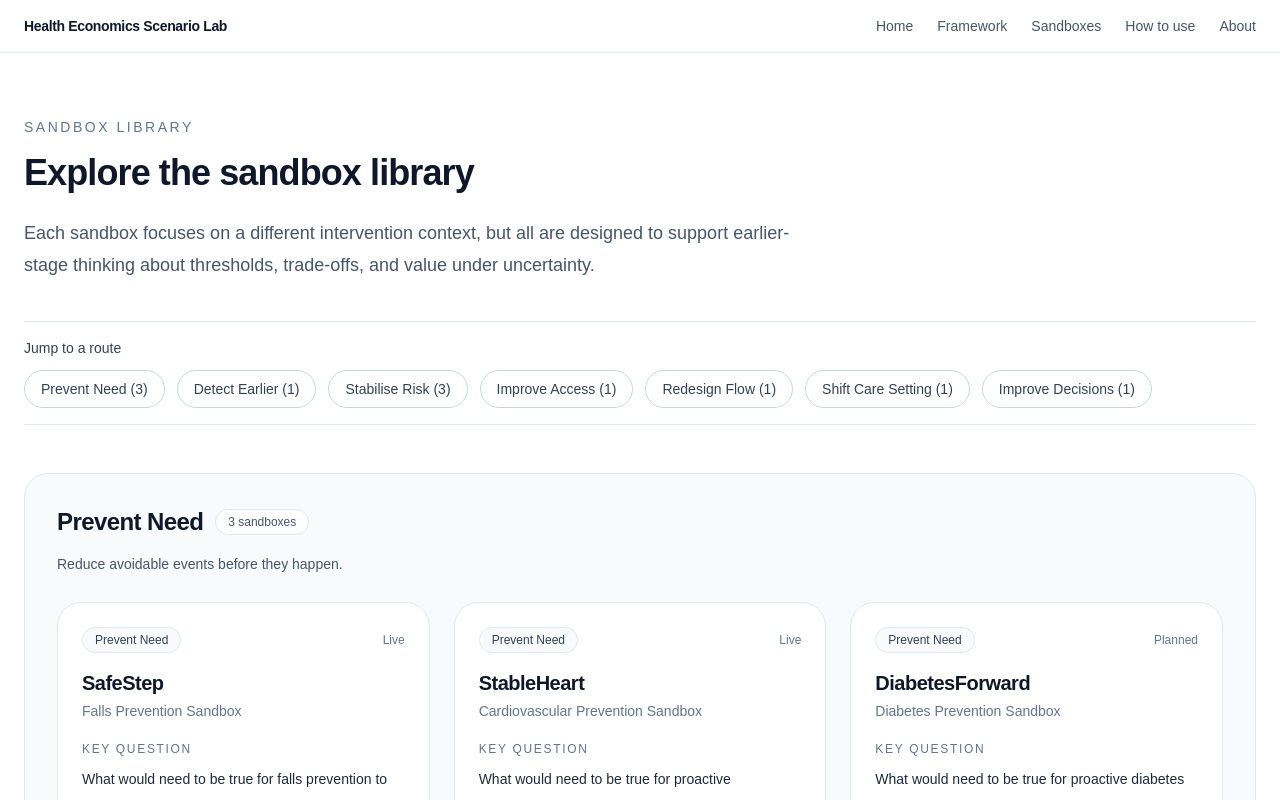
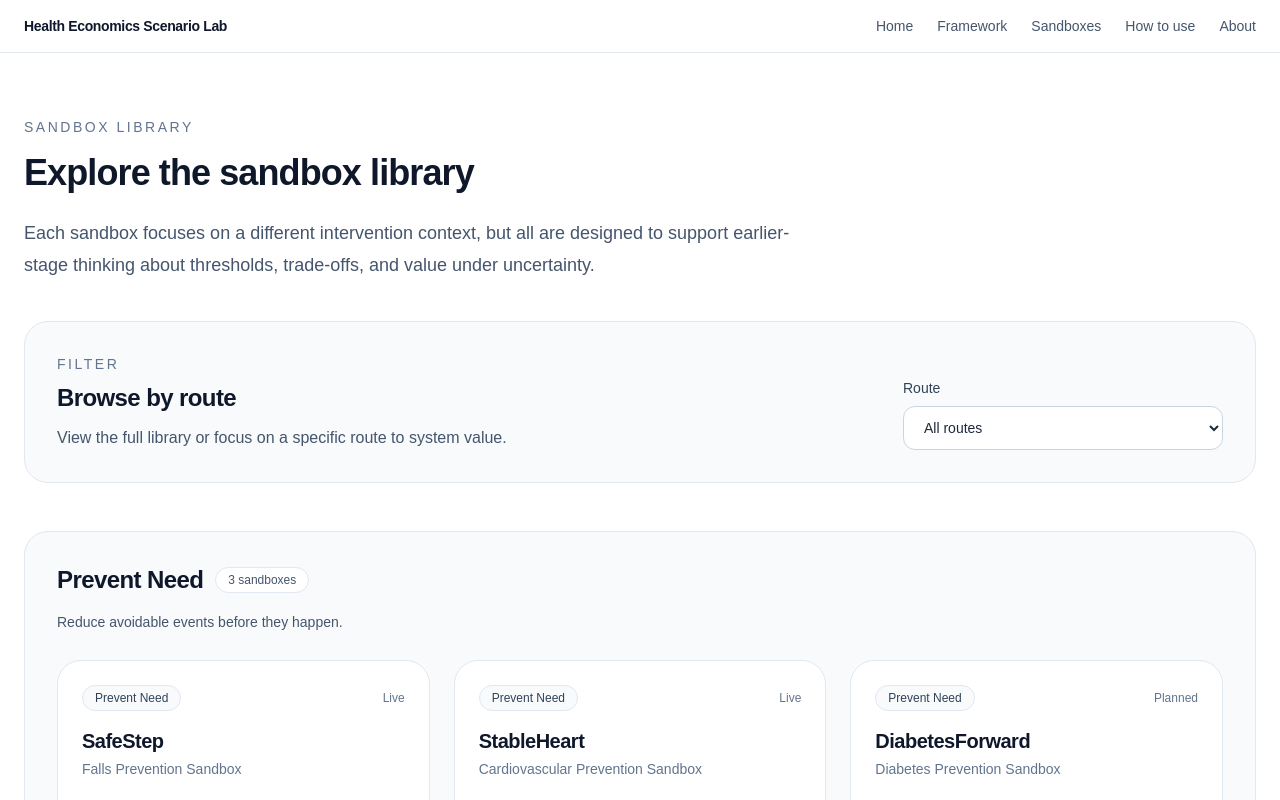
Before and after one commit to olivercareyncl/health-economics-scenario-lab, a Next.js app in the folder site/: page /sandboxes in a window 1280 px wide. Shown: the top 800 px of the page. Built offline with nearby package versions, Linux system fonts and the light colour scheme.

Commit message:
Update page.tsx

```diff
--- a/site/src/app/sandboxes/page.tsx
+++ b/site/src/app/sandboxes/page.tsx
@@ -1,6 +1,6 @@
 "use client";
 
-import { useMemo } from "react";
+import { useMemo, useState } from "react";
 import SandboxCard from "@/components/sandbox-card";
 import { apps } from "@/data/apps";
 
@@ -15,54 +15,87 @@ const routeOrder = [
 ] as const;
 
 type RouteName = (typeof routeOrder)[number];
+type FilterValue = "All routes" | RouteName;
 
 export default function SandboxesPage() {
+  const [selectedRoute, setSelectedRoute] =
+    useState<FilterValue>("All routes");
+
   const groupedApps = useMemo(() => {
-    return routeOrder
+    const groups = routeOrder
       .map((route) => ({
         route,
         apps: apps.filter((app) => app.category === route),
       }))
       .filter((group) => group.apps.length > 0);
-  }, []);
+
+    if (selectedRoute === "All routes") {
+      return groups;
+    }
+
+    return groups.filter((group) => group.route === selectedRoute);
+  }, [selectedRoute]);
 
   return (
-    <div className="mx-auto max-w-7xl px-6 py-16">
+    <div className="mx-auto max-w-7xl px-4 py-12 sm:px-6 md:py-16">
       <p className="text-sm font-medium uppercase tracking-[0.18em] text-slate-500">
         Sandbox library
       </p>
-      <h1 className="mt-4 text-4xl font-semibold tracking-tight">
+      <h1 className="mt-4 text-3xl font-semibold tracking-tight md:text-4xl">
         Explore the sandbox library
       </h1>
-      <p className="mt-6 max-w-3xl text-lg leading-8 text-slate-600">
+      <p className="mt-6 max-w-3xl text-base leading-8 text-slate-600 md:text-lg">
         Each sandbox focuses on a different intervention context, but all are
         designed to support earlier-stage thinking about thresholds,
         trade-offs, and value under uncertainty.
       </p>
 
-      <div className="sticky top-[73px] z-20 mt-10 border-y border-slate-200 bg-white/95 py-4 backdrop-blur">
-        <p className="mb-3 text-sm font-medium text-slate-700">
-          Jump to a route
-        </p>
-        <div className="flex flex-wrap gap-3">
-          {groupedApps.map((group) => (
-            <a
-              key={group.route}
-              href={`#${toAnchorId(group.route)}`}
-              className="rounded-full border border-slate-300 bg-white px-4 py-2 text-sm text-slate-700 transition hover:bg-slate-50"
+      <section className="mt-10 rounded-3xl border border-slate-200 bg-slate-50 p-6 md:p-8">
+        <div className="flex flex-col gap-4 md:flex-row md:items-end md:justify-between">
+          <div>
+            <p className="text-sm font-medium uppercase tracking-[0.18em] text-slate-500">
+              Filter
+            </p>
+            <h2 className="mt-2 text-2xl font-semibold tracking-tight">
+              Browse by route
+            </h2>
+            <p className="mt-3 max-w-3xl text-slate-600">
+              View the full library or focus on a specific route to system
+              value.
+            </p>
+          </div>
+
+          <div className="w-full md:w-[320px]">
+            <label
+              htmlFor="route-filter"
+              className="mb-2 block text-sm font-medium text-slate-700"
             >
-              {group.route} ({group.apps.length})
-            </a>
-          ))}
+              Route
+            </label>
+            <select
+              id="route-filter"
+              value={selectedRoute}
+              onChange={(e) =>
+                setSelectedRoute(e.target.value as FilterValue)
+              }
+              className="w-full rounded-xl border border-slate-300 bg-white px-4 py-3 text-sm text-slate-800 outline-none transition focus:border-slate-400"
+            >
+              <option value="All routes">All routes</option>
+              {routeOrder.map((route) => (
+                <option key={route} value={route}>
+                  {route}
+                </option>
+              ))}
+            </select>
+          </div>
         </div>
-      </div>
+      </section>
 
-      <div className="mt-12 space-y-10">
+      <div className="mt-12 space-y-8 md:space-y-10">
         {groupedApps.map((group) => (
           <section
             key={group.route}
-            id={toAnchorId(group.route)}
-            className="scroll-mt-36 rounded-3xl border border-slate-200 bg-slate-50 p-8"
+            className="rounded-3xl border border-slate-200 bg-slate-50 p-6 md:p-8"
           >
             <div className="mb-6">
               <div className="flex flex-wrap items-center gap-3">
@@ -91,10 +124,6 @@ export default function SandboxesPage() {
   );
 }
 
-function toAnchorId(route: string) {
-  return route.toLowerCase().replace(/\s+/g, "-");
-}
-
 function getRouteDescription(route: string) {
   switch (route) {
     case "Prevent Need":
```
